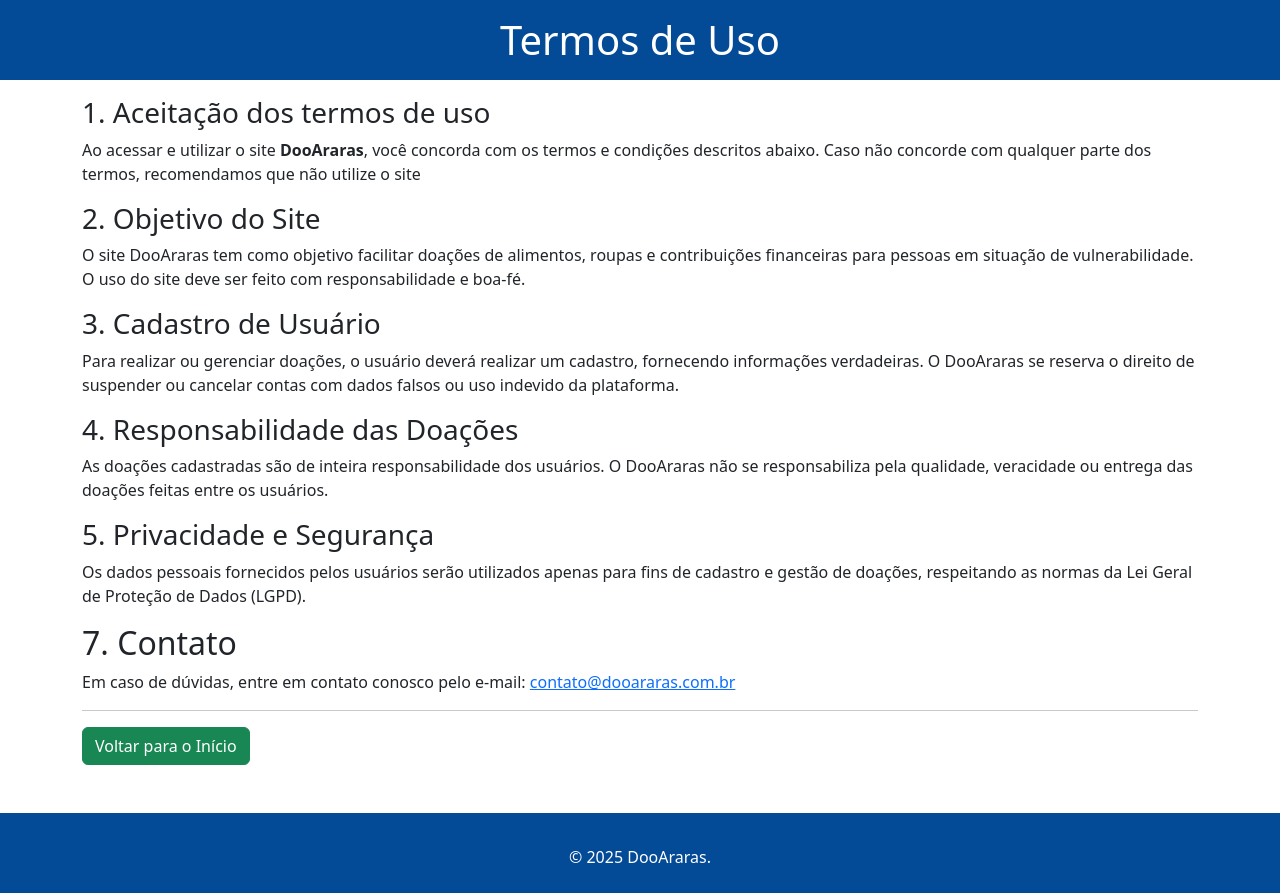
After one commit to lgs8Lucas/DooAraras, a PHP site: page /pages/termosUsoPage.php in a window 1280 px wide. The commit adds this page. Run offline with PHP 8.4, Linux system fonts and the light colour scheme.

Commit message:
Criado página de termos de uso e ajustado estilo da tela de doações.

```diff
--- a/db/cadastrarUser.php
+++ b/db/cadastrarUser.php
@@ -25,7 +25,7 @@ if (
    $cpf2 = $sql['CPF'];
    $email2 = $sql['email'];
 
-   if($cpf2){
+   if($cpf2 == $cpf){
       echo "
          <meta http-equiv='refresh' content='0;URL=./../pages/CadastroPage.php'>
          <script type='text/javascript'>
@@ -33,7 +33,7 @@ if (
          </script>
       ";
       exit;
-   }else if ($email2){
+   }else if ($email2 == $email){
       echo "
          <meta http-equiv='refresh' content='0;URL=./../pages/CadastroPage.php'>
          <script type='text/javascript'>
--- a/pages/CadastroPage.php
+++ b/pages/CadastroPage.php
@@ -78,6 +78,9 @@ require './../db/redirectComLogin.php';
                     <label for="senha" class="form-label">Senha</label>
                     <input type="password" class="form-control" id="senha" name="senha" required>
                 </div>
+
+                <p><a class="link-opacity-100" href="termosUsoPage.php">Termos de Uso</a></p>
+
                 <hr>
                 <div class="mb-3 form-check">
                     <input type="checkbox" class="form-check-input" id="check" name="check" required>
--- /dev/null
+++ b/pages/termosUsoPage.php
@@ -0,0 +1,61 @@
+<!DOCTYPE html>
+<html lang="pt-BR">
+<head>
+    <meta charset="UTF-8">
+    <meta name="viewport" content="width=device-width, initial-scale=1.0">
+    <title>Termos de Uso - DooAraras</title>
+    <link rel="stylesheet" href="./../assets/css/global.css">
+    <link href="https://cdn.jsdelivr.net/npm/bootstrap@5.3.3/dist/css/bootstrap.min.css" rel="stylesheet">
+</head>
+
+<body>
+
+    <header class="text-white text-center py-3 da-header">
+        <div class="container">
+            <h1 class="mb-0">Termos de Uso</h1>
+        </div>
+    </header>
+
+    <main class="container my-3">
+        <section class="mb-3">
+            <h3>1. Aceitação dos termos de uso</h3>
+            <p> Ao acessar e utilizar o site <strong>DooAraras</strong>, você concorda com os termos e condições descritos abaixo. Caso não concorde com qualquer parte dos termos, recomendamos que não utilize o site</p>
+        </section>
+
+        <section class="mb-3">
+        <h3>2. Objetivo do Site</h3>
+        <p>O site DooAraras tem como objetivo facilitar doações de alimentos, roupas e contribuições financeiras para pessoas em situação de vulnerabilidade. O uso do site deve ser feito com responsabilidade e boa-fé.</p>
+        </section>
+
+        <section class="mb-3">
+        <h3>3. Cadastro de Usuário</h3>
+        <p>Para realizar ou gerenciar doações, o usuário deverá realizar um cadastro, fornecendo informações verdadeiras. O DooAraras se reserva o direito de suspender ou cancelar contas com dados falsos ou uso indevido da plataforma.</p>
+        </section>
+
+        <section class="mb-3">
+        <h3>4. Responsabilidade das Doações</h3>
+        <p>As doações cadastradas são de inteira responsabilidade dos usuários. O DooAraras não se responsabiliza pela qualidade, veracidade ou entrega das doações feitas entre os usuários.</p>
+        </section>
+
+        <section class="mb-3">
+            <h3>5. Privacidade e Segurança</h3>
+            <p>Os dados pessoais fornecidos pelos usuários serão utilizados apenas para fins de cadastro e gestão de doações, respeitando as normas da Lei Geral de Proteção de Dados (LGPD).</p>
+        </section>
+
+        <section class="mb-3">
+        <h2>7. Contato</h2>
+        <p>Em caso de dúvidas, entre em contato conosco pelo e-mail: <a href="mailto:contato@dooararas.com.br">contato@dooararas.com.br</a></p>
+        </section>
+        <hr>
+        <div class="text">
+            <a href="CadastroPage.php" class="btn btn-success mb-3">Voltar para o Início</a>
+        </div>
+    </main>
+
+    <footer class="da-footer mt-3">
+        <p>&copy; 2025 DooAraras.</p>
+    </footer>
+
+    <script src="https://cdn.jsdelivr.net/npm/bootstrap@5.3.3/dist/js/bootstrap.bundle.min.js"></script>
+</body>
+</html>
```
Also changed, not shown: pages/doacoesPage.php (+4 -4 lines).
